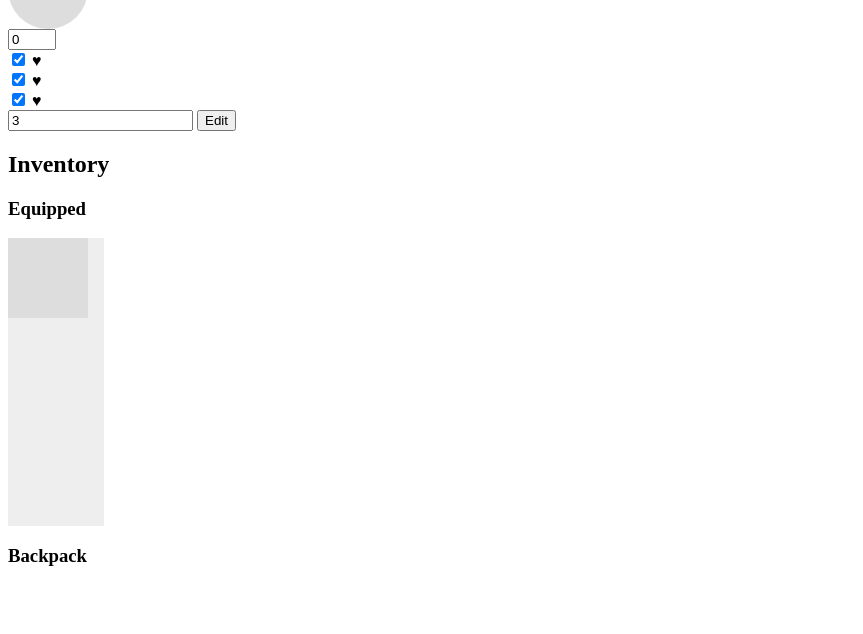
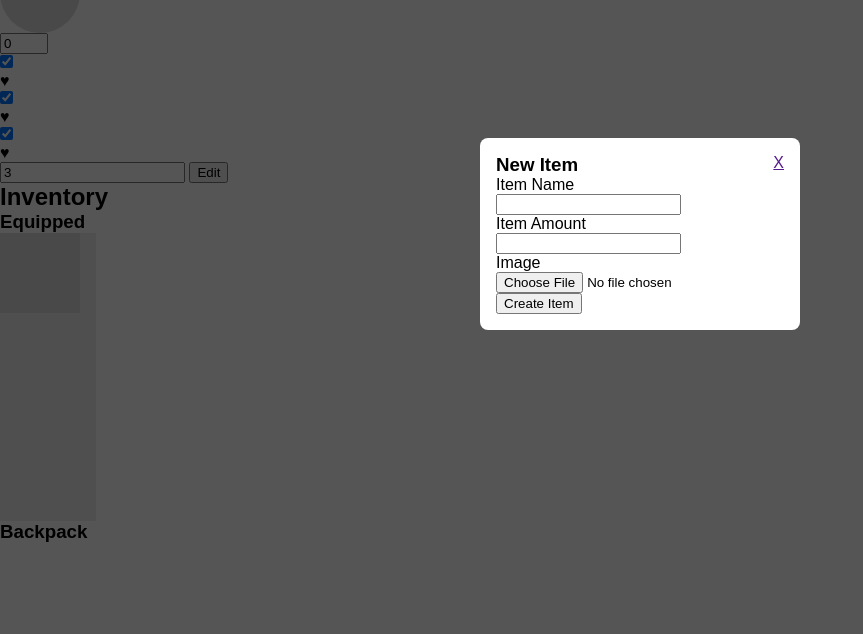
Before and after one commit to cueinn/forgotten-ballad-sheet, a website: page index.html in a window 1280 px wide. Shown: the part 166-800 px from the top of the page, without its empty margins (0-863 px from the left). Drawn offline with Linux system fonts and the light colour scheme.

Commit message:
Modal and functions to open and close it added

```diff
--- a/index.html
+++ b/index.html
@@ -24,7 +24,7 @@
     <div class="attributes">
 
       <div class="instrument" id="instrument"><label>Instrument</label>
-        <input type="file" id="imageInput" accept="image/jpeg, image/png, image/jpg">
+        <input type="file" id="instrumentImgInput" accept="image/jpeg, image/png, image/jpg">
         </div>
 
       <div id="armor">
@@ -76,6 +76,24 @@
 
     </section>
 
+    <section class="modal on">
+      <div class="container">
+        <h3 class="modalTitle">New Item</h3>
+        <a href="" class="closeButton">X</a>
+
+        <label for="newItemName">Item Name</label>
+        <input name="newItemName" id="newItemName" type="text">
+
+        <label for="newItemAmount">Item Amount</label>
+        <input name="newItemAmount" id="newItemAmount" type="number">
+
+        <label for="newItemImage">Image</label>
+        <input name="newItemImage" id="newItemImage" type="file" accept="image/jpg, image/png">
+
+        <button id="createItemButton">Create Item</button>
+      </div>
+    </section>
+
     <script src="./src/script.js"></script>
 </body>
 </html>
--- a/src/script.js
+++ b/src/script.js
@@ -2,16 +2,17 @@
 function log(message) {console.log(message)}
 
 const instrument = document.getElementById('instrument')
-const imageInput = document.getElementById("imageInput")
+const instrumentImgInput = document.getElementById("instrumentImgInput")
 const heartsMax = document.getElementById("heartsMax")
 const heartsButton = document.getElementById("heartsButton")
 const heartsWrap = document.querySelector(".heartsWrap")
+const modal = document.getElementsByClassName('modal')
 
-imageInput.addEventListener("change", function(){
+instrumentImgInput.addEventListener("change", function() {
   const reader = new FileReader();
   reader.addEventListener("load", () => {
     const uploaded_image = reader.result;
-    instrument.style.backgroundImage = `url(${uploaded_image})`;
+    instrument.style.backgroundImage = `url(${uploaded_image})`
   });
   reader.readAsDataURL(this.files[0]);
 })
@@ -95,3 +96,20 @@ function createItem() {
   }
 
 }
+
+const newItemImage = document.getElementById('newItemImage')
+
+newItemImage.addEventListener('change', function(){
+  const reader = new FileReader()
+
+  reader.addEventListener("load", function(){
+    var newItemUploadedImage = reader.result
+  })
+})
+
+function openModal() {
+  modal.classList.add('on')
+}
+function closeModal() {
+  modal.classList.remove('on')
+}
--- a/src/style.css
+++ b/src/style.css
@@ -16,8 +16,16 @@
   }
 
 * {
-    /* margin: 0; */
+    margin: 0;
     box-sizing: border-box;
+}
+
+html {
+  font-family: sans-serif;
+}
+
+label {
+  display: block;
 }
 
 .instrument {
@@ -51,3 +59,34 @@ background-size: cover;
    /* opacity: .3; */
    background-color: red;
  }
+
+.modal {
+  display: none;
+  position: fixed;
+  top: 0;
+  bottom: 0;
+  left: 0;
+  right: 0;
+
+  flex-direction: column;
+  align-items: center;
+  justify-content: center;
+
+  background: #000000aa
+}
+  .modal.on {
+    display: flex;
+  }
+  .modal > .container {
+    position: relative;
+    padding: 1rem;
+    width: calc(var(--base)*40);
+    border-radius: var(--base);
+    background: white;
+  }
+  .closeButton {
+    position: absolute;
+    top: 0;
+    right: 0;
+    padding: var(--base-x2);
+  }
```
